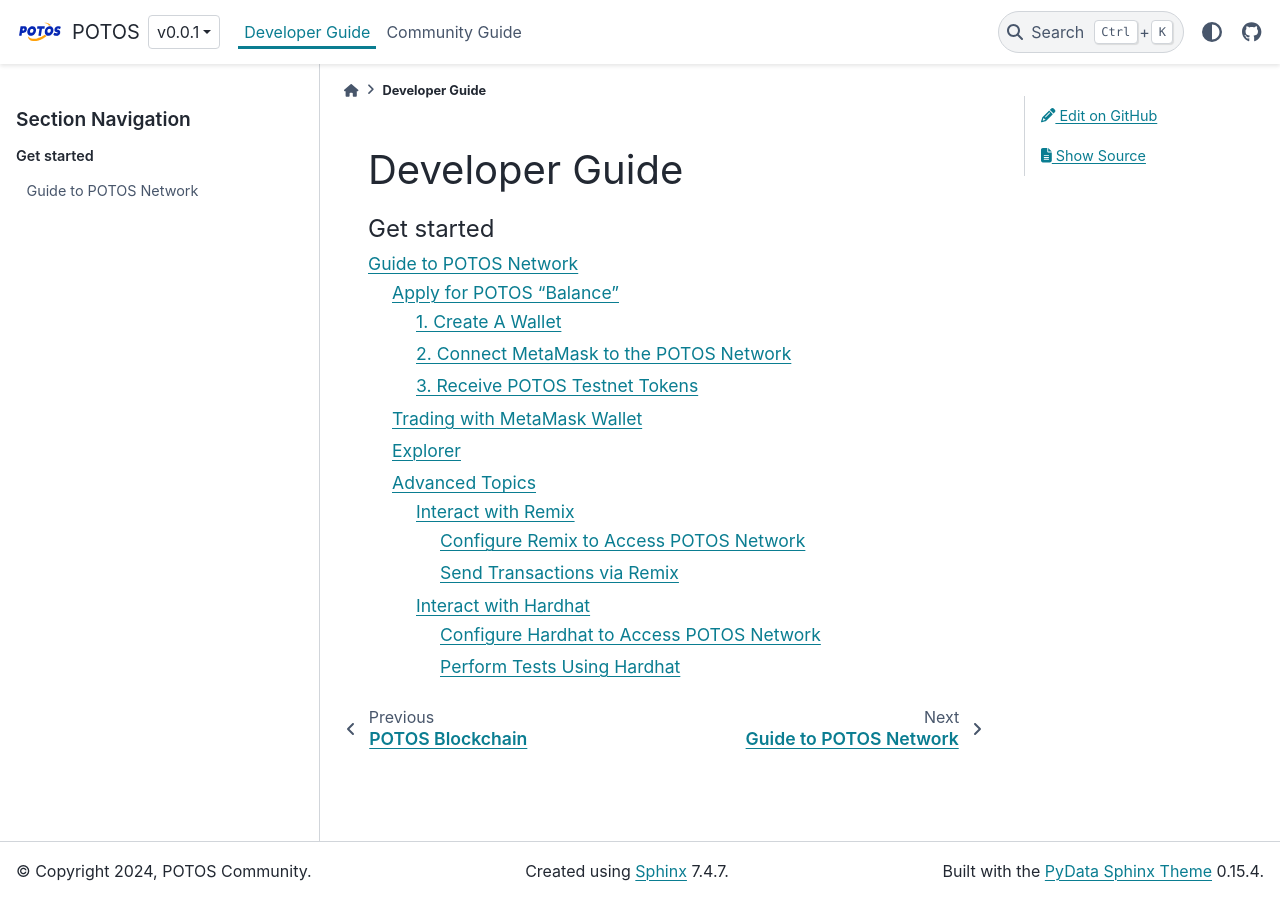
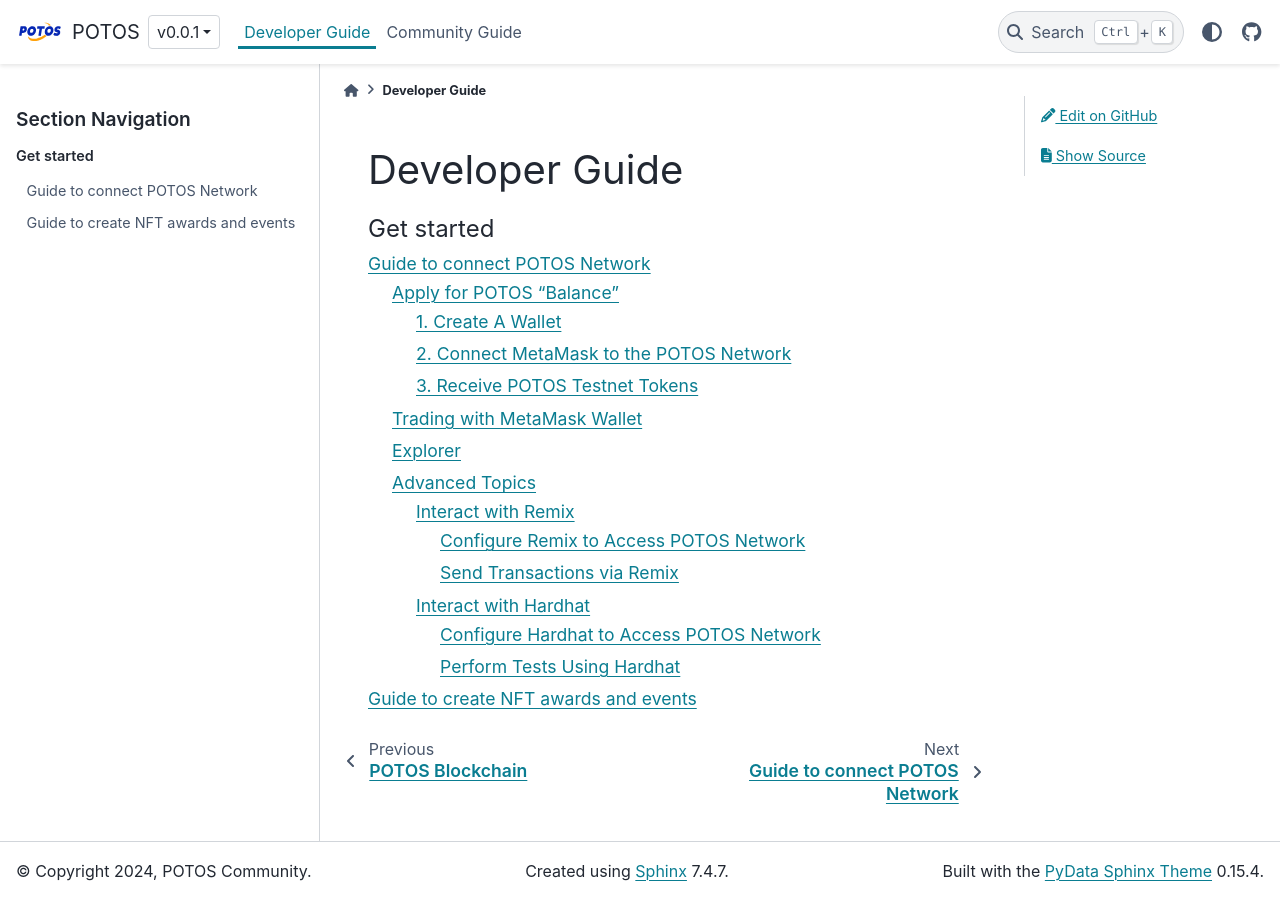
Before and after one commit to potoshk/potos-docs, a Sphinx documentation site: the page built from docs/dev_guide/index.md, in a window 1280 px wide. Built offline with Sphinx 7.4.7 and the PyData theme 0.15.4, drawn with Linux system fonts in a browser that asks for light colours; pages that are not in the unit, such as notebooks, are missing from menus.

Commit message:
Update path

````diff
--- a/docs/dev_guide/testnet_guide.md
+++ b/docs/dev_guide/connect_guide.md
@@ -1,4 +1,4 @@
-# Guide to POTOS Network
+# Guide to connect POTOS Network
 
 ## Apply for POTOS "Balance"
 
--- /dev/null
+++ b/docs/dev_guide/create_guide.md
@@ -0,0 +1 @@
+# Guide to create NFT awards and events
--- a/docs/dev_guide/index.md
+++ b/docs/dev_guide/index.md
@@ -10,5 +10,6 @@
 ```{toctree}
 :caption: Get started
 
-testnet_guide
+connect_guide
+create_guide
 ```
````
